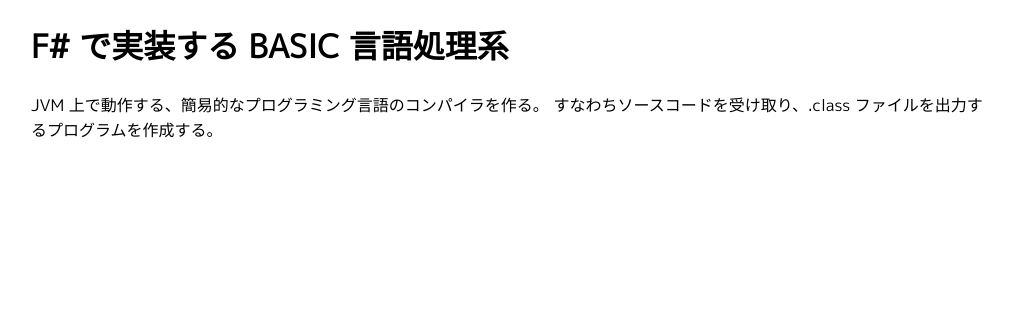
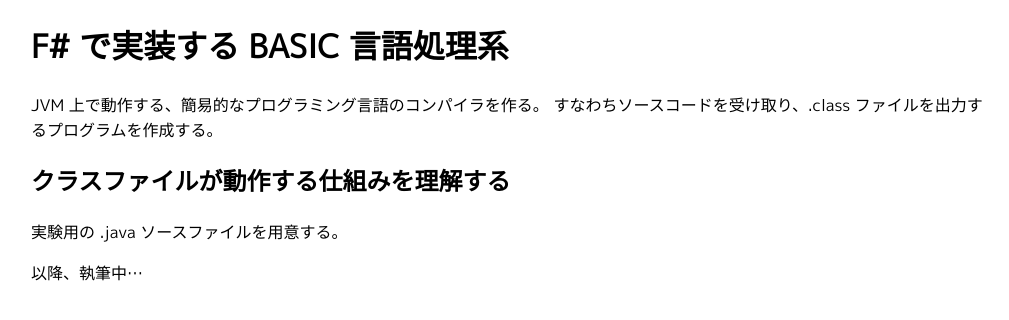
Before and after one commit to 0918nobita/0918nobita.github.io, a website: page impl-bas-in-fsharp.html in a window 1280 px wide. Shown: the whole page, without its empty margins (137-1146 px from the left). Drawn offline with Linux system fonts and the light colour scheme.

Commit message:
:memo: JVM 言語の実装について追記した

```diff
--- a/impl-bas-in-fsharp.html
+++ b/impl-bas-in-fsharp.html
@@ -22,6 +22,9 @@
       JVM 上で動作する、簡易的なプログラミング言語のコンパイラを作る。
       すなわちソースコードを受け取り、.class ファイルを出力するプログラムを作成する。
     </p>
+    <h2>クラスファイルが動作する仕組みを理解する</h2>
+    <p>実験用の .java ソースファイルを用意する。</p>
+    <p>以降、執筆中…</p>
   </div>
 </body>
 </html>
```
